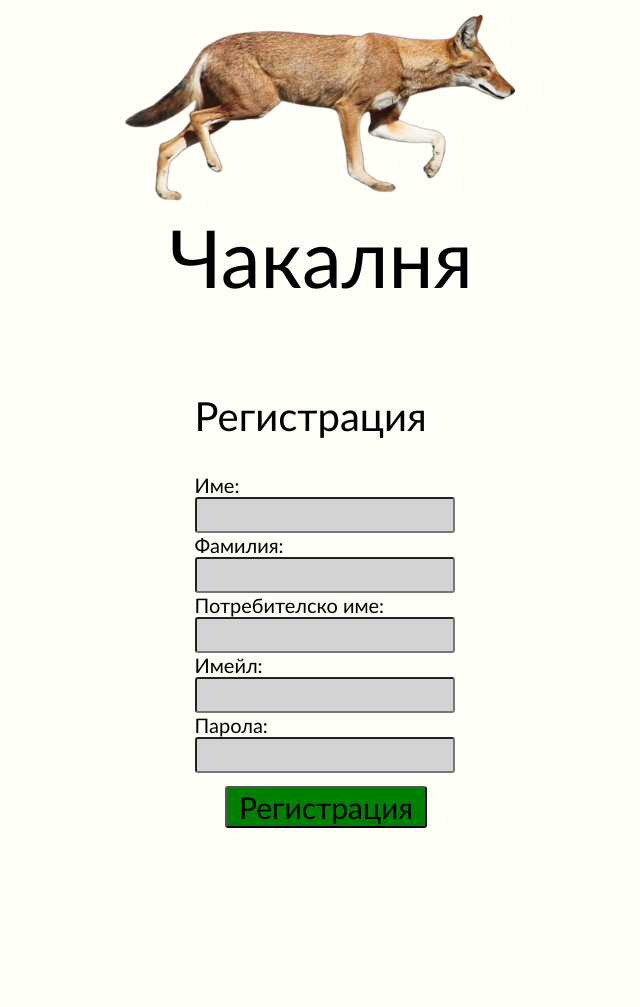
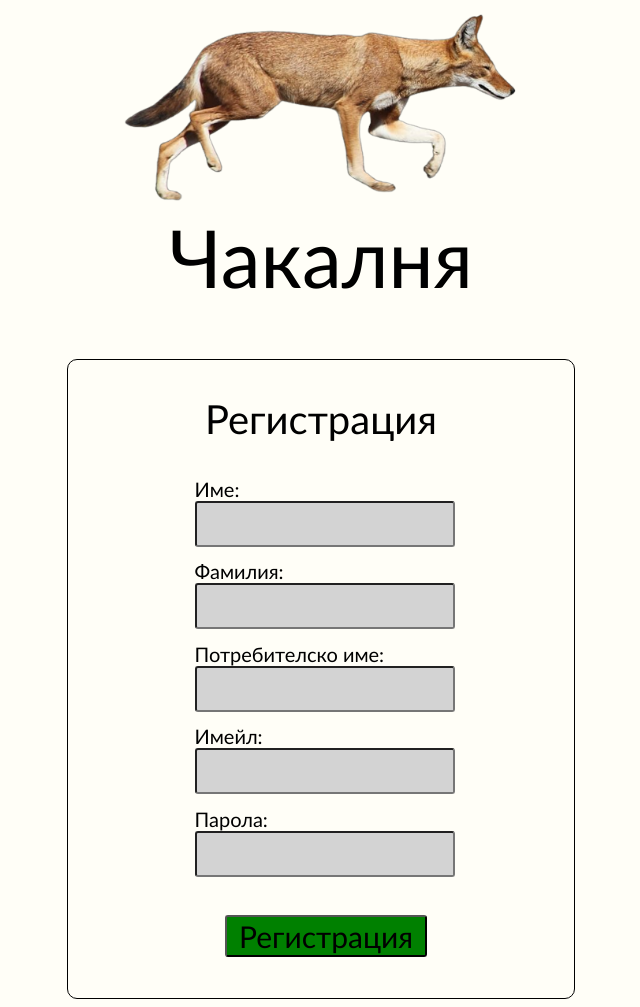
Before and after one commit to brokenhalo420/web-project, a PHP site: page /register.html in a window 1280 px wide. Shown: the whole page, without its empty margins (319-959 px from the left). Before the commit the page ends 828 px from the top, so only its background shows below. Run offline with PHP 8.4, Linux system fonts and the light colour scheme.

Commit message:
updated css

```diff
--- a/frontend/register/css/style.css
+++ b/frontend/register/css/style.css
@@ -3,7 +3,8 @@ body {
     display: flex;
     flex-direction: column;
     align-items: center;
-    justify-content: space-between;
+    justify-content: center;
+
 }
 
 img#logo {
@@ -15,6 +16,7 @@ header {
     display: flex;
     flex-direction: column;
     align-items: center;
+    justify-content: center;
 }
 
 article {
@@ -23,6 +25,14 @@ article {
     flex-direction: column;
     align-items: center;
     width: 20%;
+    height: 600px;
+    border: 1px solid black;
+    border-radius: 10px;
+    padding-left: 10%;
+    padding-right: 10%;
+    padding-bottom: 3%;
+    flex-shrink: 1;
+    min-width: fit-content;
 }
 
 form {
@@ -31,9 +41,11 @@ form {
     align-content: space-between;
     flex-direction: column;
     width: 100%;
+    flex-shrink: 1;
 }
 
 h1{
+    display: flex;
     font-size: 80px;
     font-weight: normal;
     font-family: 'Gill Sans', 'Gill Sans MT', Calibri, 'Trebuchet MS', sans-serif;
@@ -41,9 +53,11 @@ h1{
 }
 
 form>h2 {
+    display: flex;
     font-weight: normal;
     font-size: 40px;
     font-family: 'Gill Sans', 'Gill Sans MT', Calibri, 'Trebuchet MS', sans-serif;
+    justify-content: center;
 }
 
 form label {
@@ -53,13 +67,14 @@ form label {
 
 form input {
     width: 100%;
-    min-height: 30px;
+    min-height: 40px;
     font-size:18px;
     border-radius: 3px;
     background-color: lightgrey;
     text-indent: 2%;
     vertical-align: middle;
     font-family: 'Gill Sans', 'Gill Sans MT', Calibri, 'Trebuchet MS', sans-serif;
+    margin-bottom: 5%;
 }
 
 form button {
@@ -67,9 +82,9 @@ form button {
     width: 80%;
     border-radius: 3px;
     margin-left: 12%;
-    margin-top: 5%;
+    margin-top: 10%;
     font-family: 'Gill Sans', 'Gill Sans MT', Calibri, 'Trebuchet MS', sans-serif;
-
+    min-width: fit-content;
 }
 
 button#register-button{
```
